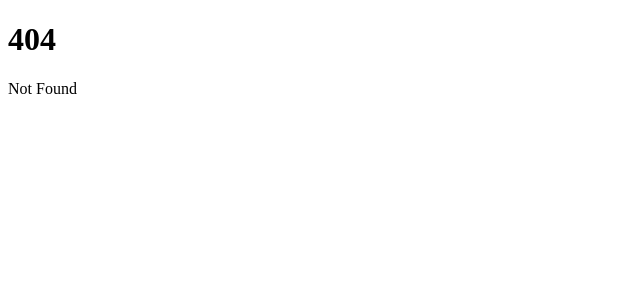
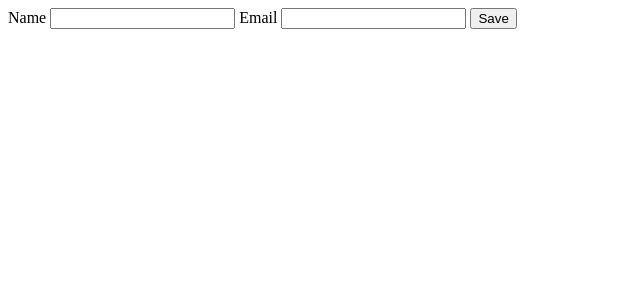
Before and after one commit to LucasNithael/Project-RIA-svelte, a SvelteKit app: page /client/add in a window 1280 px wide. Before the commit this address had no page. Shown: the top 300 px of the page, without its empty margins (0-640 px from the left). Built offline with nearby package versions, Linux system fonts and the light colour scheme.

Commit message:
feat: register client

```diff
--- /dev/null
+++ b/src/routes/client/add/+layout.svelte
@@ -0,0 +1 @@
+<slot/>
--- /dev/null
+++ b/src/routes/client/add/+page.svelte
@@ -0,0 +1,27 @@
+<script>
+    import { postApi } from "../../../api/api";
+
+    let client = {
+        name: '',
+        email: ''
+    }
+
+    const addClient = async () => {
+        try{
+            await postApi('/clients/', client)
+            console.log('client cadastrado')
+        } catch(error){
+            console.log(error)
+        }
+    }
+</script>
+
+
+
+<form on:submit={() => addClient()}>
+    <label for="name">Name</label>
+    <input type="text" id="name" bind:value={client.name}>
+    <label for="email">Email</label>
+    <input type="text" id="email" bind:value={client.email}>
+    <button>Save</button>
+</form>
```
